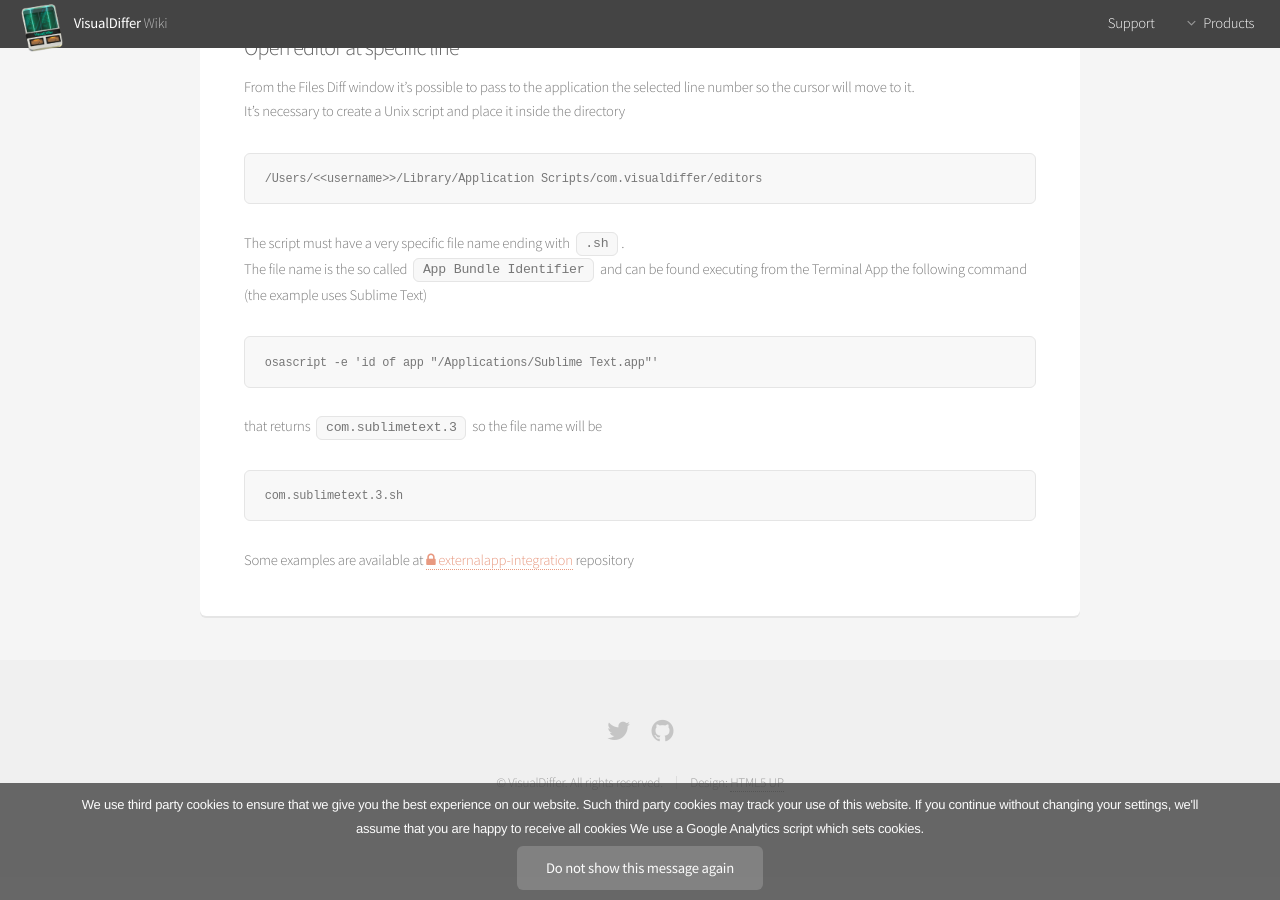
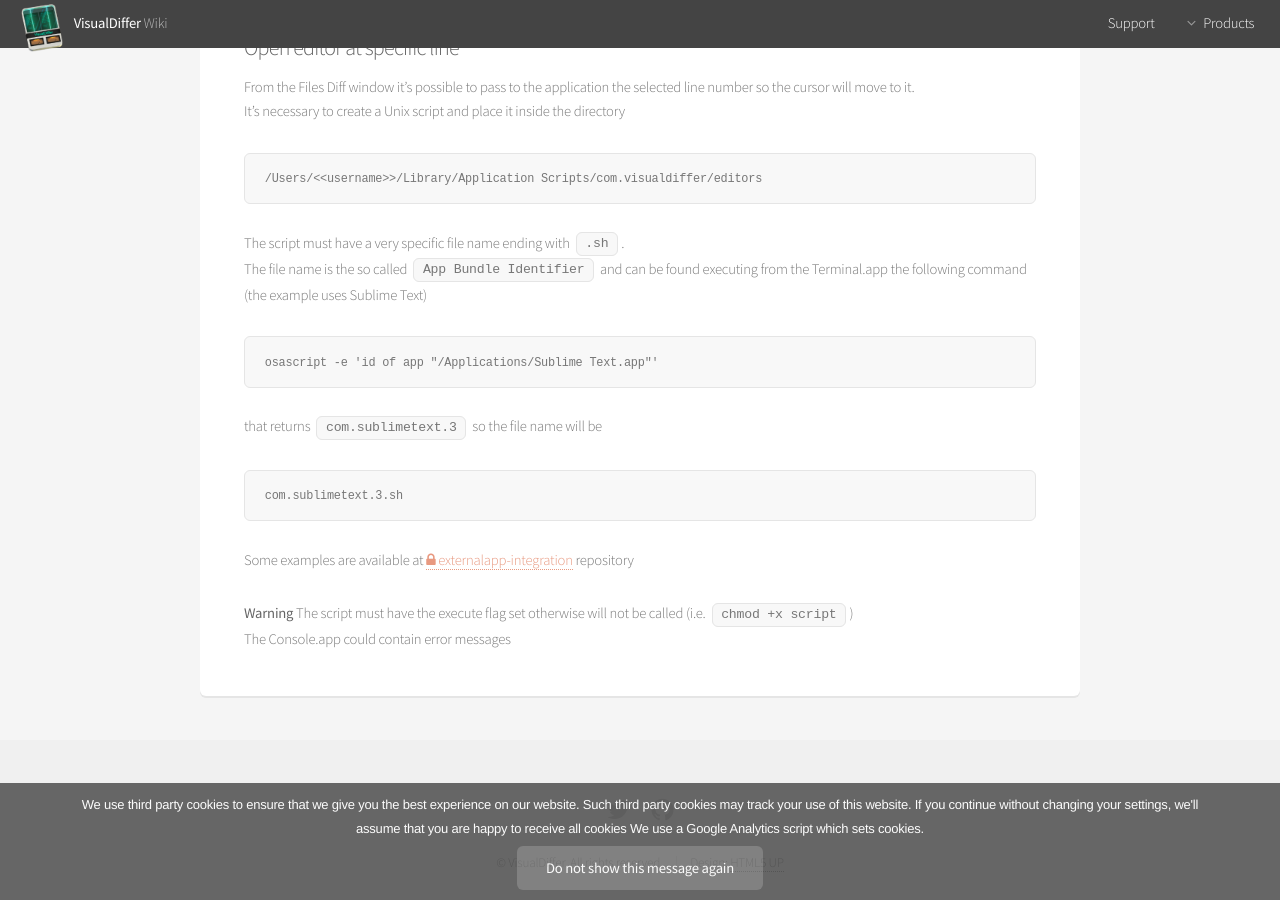
Before and after one commit to visualdiffer/visualdiffer.github.com, a Jekyll site: the page built from externalApps.md, in a window 1280 px wide and 900 px high, scrolled down 725 px. Built offline with Jekyll 4.4.1, drawn with Linux system fonts in a browser that asks for light colours.

Commit message:
added paragraph about execute flag

```diff
--- a/externalApps.md
+++ b/externalApps.md
@@ -33,7 +33,7 @@
 	/Users/<<username>>/Library/Application Scripts/com.visualdiffer/editors
 
 The script must have a very specific file name ending with `.sh`.
-The file name is the so called `App Bundle Identifier` and can be found executing from the Terminal App the following command (the example uses Sublime Text)
+The file name is the so called `App Bundle Identifier` and can be found executing from the Terminal.app the following command (the example uses Sublime Text)
 
 	osascript -e 'id of app "/Applications/Sublime Text.app"'
 
@@ -42,3 +42,6 @@
 	com.sublimetext.3.sh
 
 Some examples are available at [externalapp-integration](https://github.com/visualdiffer/externalapp-integration/tree/master/editors) repository
+
+**Warning** The script must have the execute flag set otherwise will not be called (i.e. `chmod +x script`)
+The Console.app could contain error messages
```
